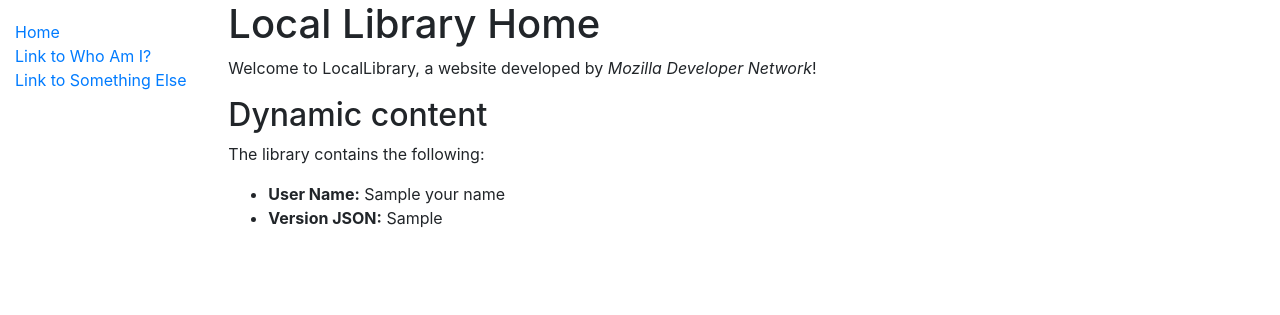
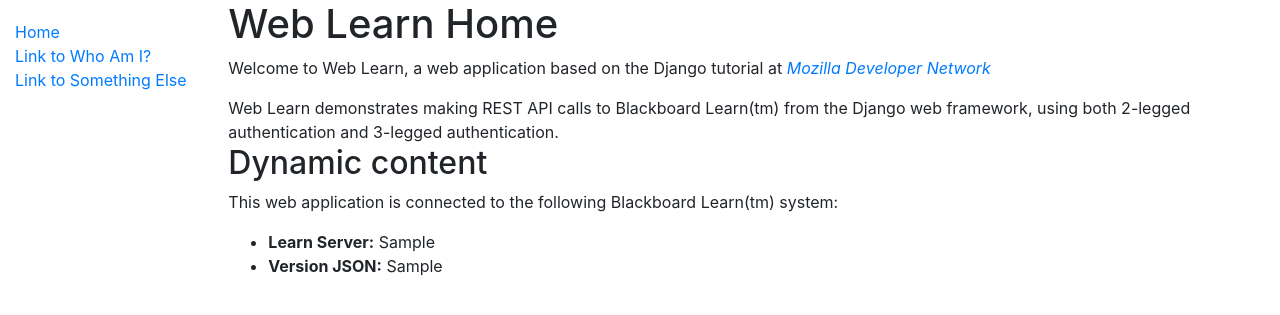
Before and after one commit to mark-b-kauffman/weblearn, a Django app: template catalog/templates/index.html in a window 1280 px wide. Shown: the top 315 px of the page. Run offline with Django 3.2, Linux system fonts and the light colour scheme; the template is opened without the code that fills it: most values are stand-ins (such as "Sample title", 1, 10 or a date in 2020); some libraries are stand-ins or nearby versions.

Commit message:
renamed the app to Web Learn

```diff
--- a/catalog/templates/base_generic.html
+++ b/catalog/templates/base_generic.html
@@ -1,7 +1,7 @@
 <!DOCTYPE html>
 <html lang="en">
 <head>
-  {% block title %}<title>Local Library</title>{% endblock %}
+  {% block title %}<title>Web Learn</title>{% endblock %}
   <meta charset="utf-8">
   <meta name="viewport" content="width=device-width, initial-scale=1">
   <link rel="stylesheet" href="https://stackpath.bootstrapcdn.com/bootstrap/4.1.3/css/bootstrap.min.css" integrity="sha384-MCw98/SFnGE8fJT3GXwEOngsV7Zt27NXFoaoApmYm81iuXoPkFOJwJ8ERdknLPMO" crossorigin="anonymous">
--- a/catalog/templates/index.html
+++ b/catalog/templates/index.html
@@ -1,12 +1,14 @@
 {% extends "base_generic.html" %}
 
 {% block content %}
-  <h1>Local Library Home</h1>
-  <p>Welcome to LocalLibrary, a website developed by <em>Mozilla Developer Network</em>!</p>
+  <h1>Web Learn Home</h1>
+  <p>Welcome to Web Learn, a web application based on the Django tutorial at <a href="https://developer.mozilla.org/en-US/docs/Learn/Server-side/Django"><em>Mozilla Developer Network</em></a></p>
+  Web Learn demonstrates making REST API calls to Blackboard Learn(tm) from the Django web framework,
+  using both 2-legged authentication and 3-legged authentication.
   <h2>Dynamic content</h2>
-  <p>The library contains the following:</p>
+  <p>This web application is connected to the following Blackboard Learn(tm) system:</p>
   <ul>
-    <li><strong>User Name:</strong> {{ your_name }}</li>
+    <li><strong>Learn Server:</strong> {{ learn_server }}</li>
     <li><strong>Version JSON:</strong> {{ version_json }}</li>
   </ul>
 {% endblock %}
--- a/catalog/views.py
+++ b/catalog/views.py
@@ -12,9 +12,9 @@
     bb = BbRest(KEY, SECRET, f"https://{LEARNFQDN}" )
     resp = bb.GetVersion()
     version_json = resp.json()
-    uncle_name = "bob's your uncle"
+
     context = {
-        'uncle_name': uncle_name,
+        'learn_server': LEARNFQDN,
         'version_json' : version_json,
     }
 
--- a/manage.py
+++ b/manage.py
@@ -5,7 +5,7 @@
 
 
 def main():
-    os.environ.setdefault('DJANGO_SETTINGS_MODULE', 'locallibrary.settings')
+    os.environ.setdefault('DJANGO_SETTINGS_MODULE', 'weblearn.settings')
     try:
         from django.core.management import execute_from_command_line
     except ImportError as exc:
--- a/locallibrary/asgi.py
+++ b/weblearn/asgi.py
@@ -1,5 +1,5 @@
 """
-ASGI config for locallibrary project.
+ASGI config for weblearn project.
 
 It exposes the ASGI callable as a module-level variable named ``application``.
 
@@ -11,6 +11,6 @@
 
 from django.core.asgi import get_asgi_application
 
-os.environ.setdefault('DJANGO_SETTINGS_MODULE', 'locallibrary.settings')
+os.environ.setdefault('DJANGO_SETTINGS_MODULE', 'weblearn.settings')
 
 application = get_asgi_application()
--- a/locallibrary/settings.py
+++ b/weblearn/settings.py
@@ -1,5 +1,5 @@
 """
-Django settings for locallibrary project.
+Django settings for weblearn project.
 
 Generated by 'django-admin startproject' using Django 3.0.8.
 
@@ -50,7 +50,7 @@
     'django.middleware.clickjacking.XFrameOptionsMiddleware',
 ]
 
-ROOT_URLCONF = 'locallibrary.urls'
+ROOT_URLCONF = 'weblearn.urls'
 
 TEMPLATES = [
     {
@@ -68,7 +68,7 @@
     },
 ]
 
-WSGI_APPLICATION = 'locallibrary.wsgi.application'
+WSGI_APPLICATION = 'weblearn.wsgi.application'
 
 
 # Database
--- a/locallibrary/urls.py
+++ b/weblearn/urls.py
@@ -1,4 +1,4 @@
-"""locallibrary URL Configuration
+"""weblearn URL Configuration
 
 The `urlpatterns` list routes URLs to views. For more information please see:
     https://docs.djangoproject.com/en/3.0/topics/http/urls/
--- a/locallibrary/wsgi.py
+++ b/weblearn/wsgi.py
@@ -1,5 +1,5 @@
 """
-WSGI config for locallibrary project.
+WSGI config for weblearn project.
 
 It exposes the WSGI callable as a module-level variable named ``application``.
 
@@ -11,6 +11,6 @@
 
 from django.core.wsgi import get_wsgi_application
 
-os.environ.setdefault('DJANGO_SETTINGS_MODULE', 'locallibrary.settings')
+os.environ.setdefault('DJANGO_SETTINGS_MODULE', 'weblearn.settings')
 
 application = get_wsgi_application()
```
Also changed, not shown: weblearn/__init__.py (added).
